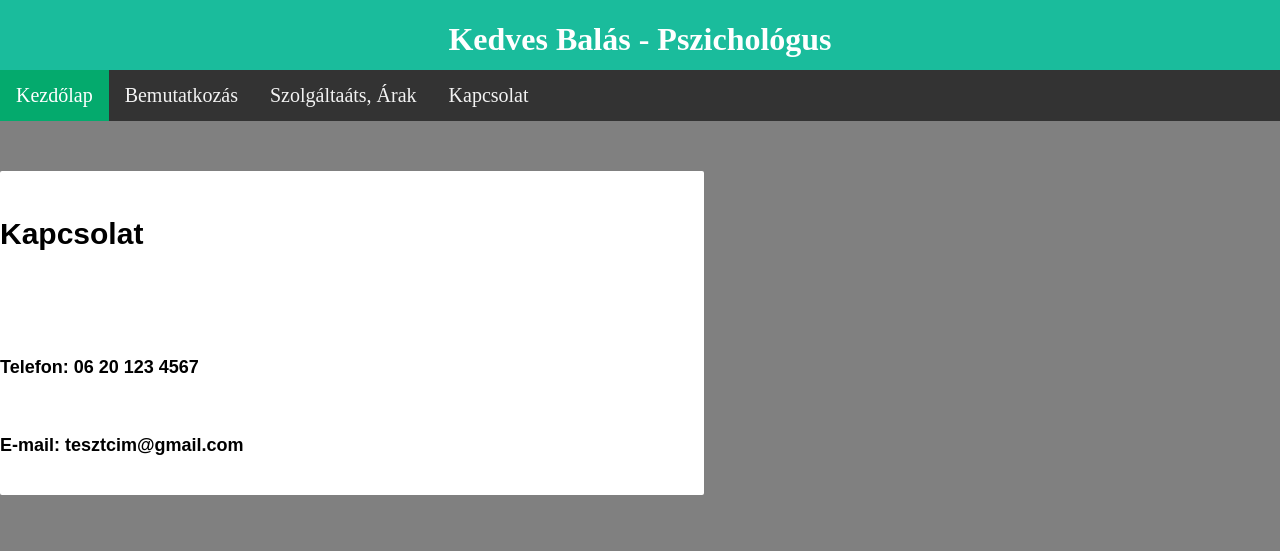
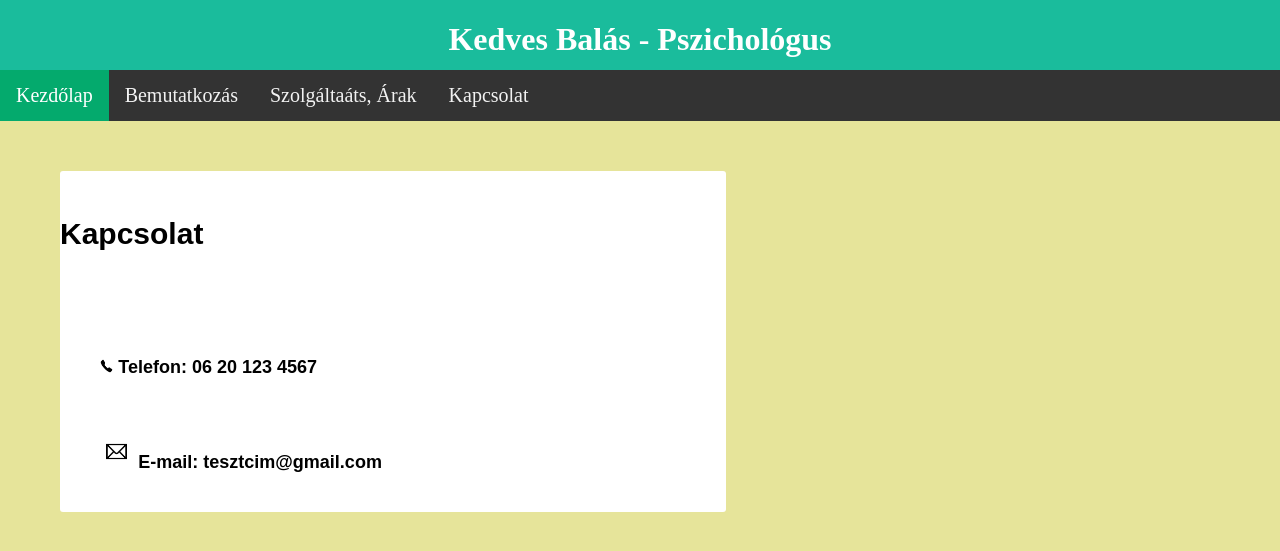
Before and after one commit to Kbalazs3/Psychologist-Site, a Flask app: page /contact in a window 1280 px wide. Shown: the top 551 px of the page. Run offline with Flask 2, Linux system fonts and the light colour scheme.

Commit message:
contact page is ready

```diff
--- a/server.py
+++ b/server.py
@@ -1,4 +1,4 @@
-from flask import Flask, render_template
+from flask import Flask, render_template, url_for
 
 app = Flask('Psychologist_Site')
 
--- a/static/style/page_style.css
+++ b/static/style/page_style.css
@@ -1,6 +1,6 @@
 
 body {
-    background-color: #808080;
+    background-color: #e6e49a/*#808080*/;
   padding: 0;
   margin: 0;
 }
@@ -8,14 +8,18 @@ body {
 .content {
   position: relative;
   top: 120px;
+  left: 60px;
   height: 70%;
-  width: 55%;
+  width: 52%;
   background-color: white;
   font-size: 18px;
   font-family: Arial;
   font-weight: bolder;
-  border-radius: 2px;
+  border-radius: 3px;
+}
 
+.contentText {
+    text-indent: 40px;
 }
 
 .subtitles {
@@ -67,3 +71,13 @@ body {
 .topnav a.active:hover {
   background-color: darkgray;
 }
+
+.telephone_icon {
+  width: 2%;
+  height: 2%;
+}
+
+#email_logo {
+  width: 5%;
+  height: 3%;
+}
--- a/templates/contact.html
+++ b/templates/contact.html
@@ -24,9 +24,10 @@
         <br>
         <br>
         <br>
-        <p> Telefon: 06 20 123 4567</p>
+        <p class="contentText"><img class="telephone_icon" src="{{url_for('static',filename = 'Pictures/Icons/Telephone.png')}}"> Telefon: 06 20 123 4567 </p>
+
         <br>
-        <p> E-mail: tesztcim@gmail.com</p>
+        <p class="contentText"><img id="email_logo" src="{{url_for('static',filename = 'Pictures/Icons/email.png')}}"> E-mail: tesztcim@gmail.com</p>
         <br>
     </div>
 </body>
```
Also changed, not shown: static/Pictures/Icons/Telephone.png (added), static/Pictures/Icons/email.png (added).
